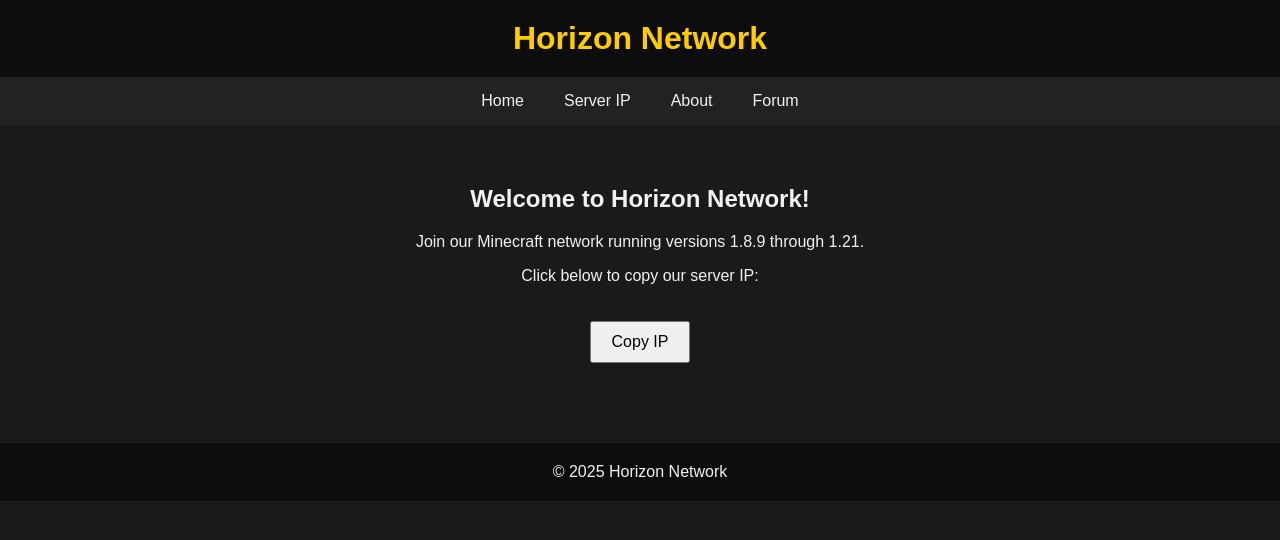
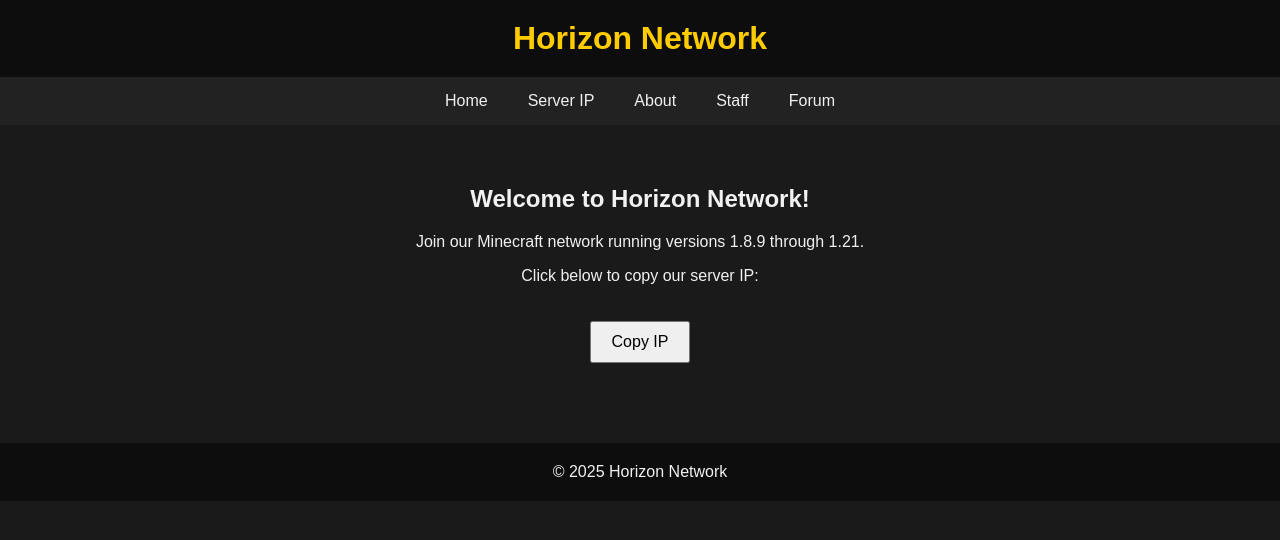
Before and after one commit to TNT4848/horizon-network-website, a website: page index.html in a window 1280 px wide. Drawn offline with Linux system fonts and the light colour scheme.

Commit message:
Add 'Staff' link to navigation in index.html

```diff
--- a/index.html
+++ b/index.html
@@ -16,6 +16,7 @@
         <a href="index.html">Home</a>
         <a href="ip.html">Server IP</a>
         <a href="about.html">About</a>
+        <a href="staff.html">Staff</a>
         <a href="forum.html">Forum</a>
     </nav>
     <main>
```
